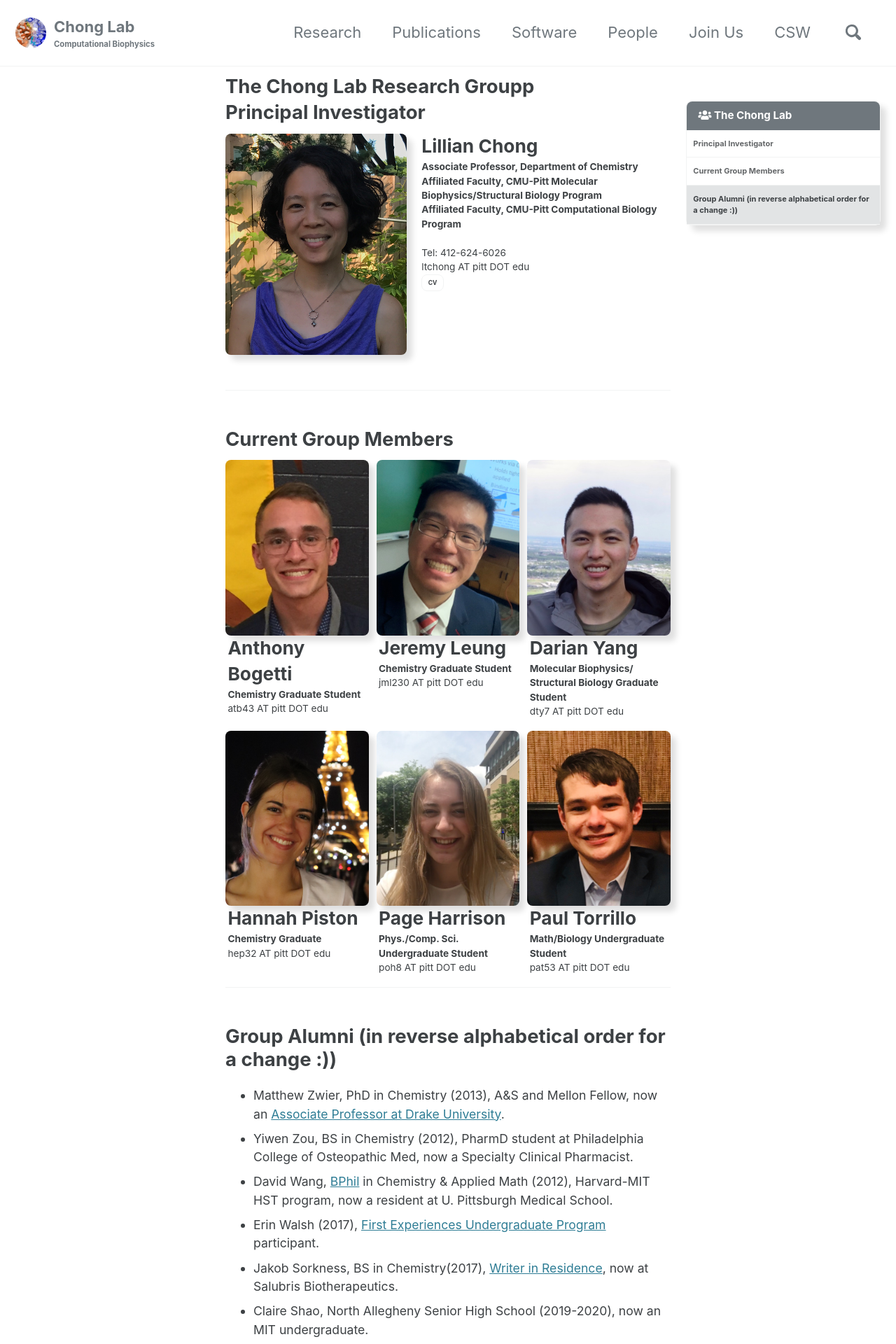
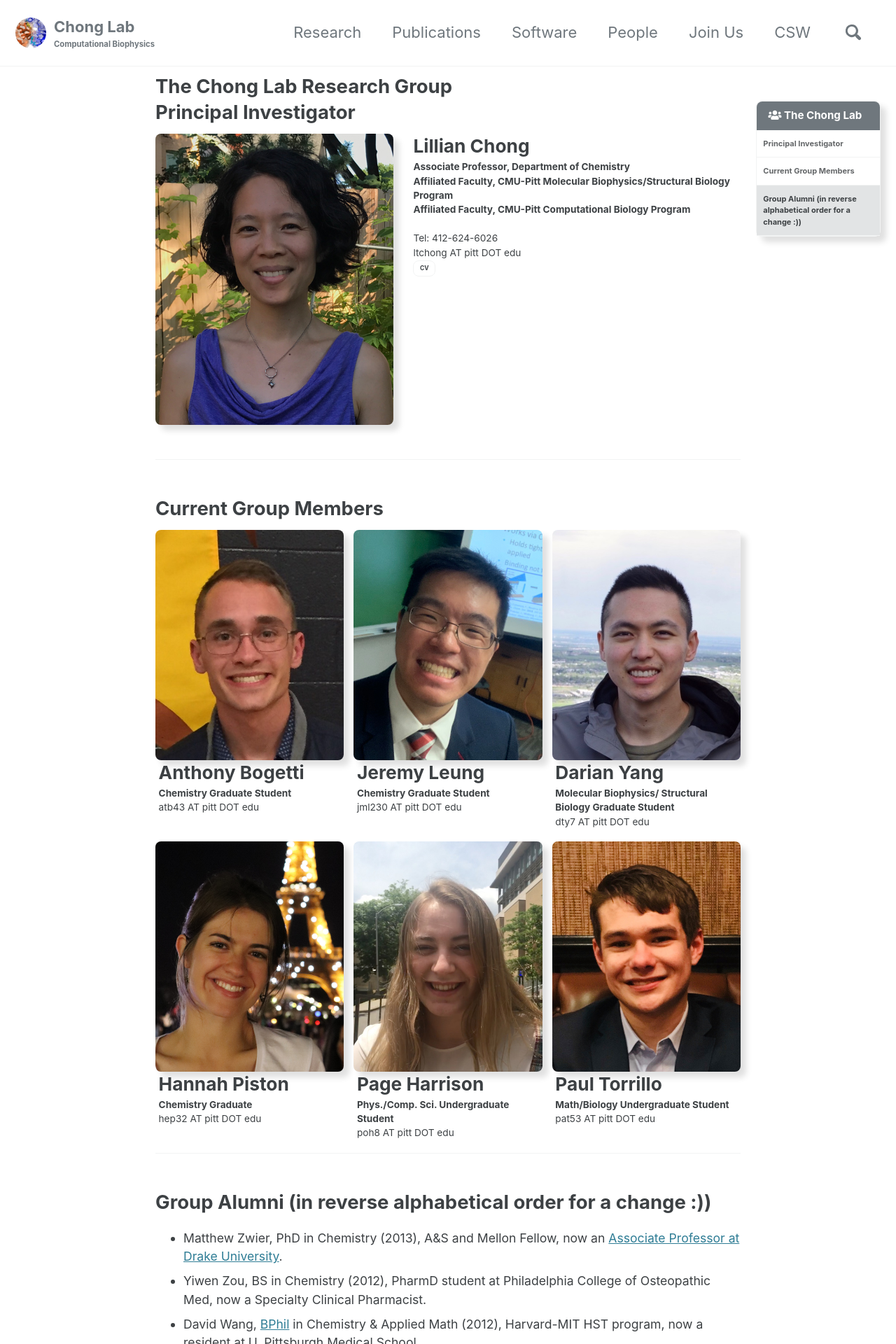
Before and after one commit to darianyang/darianyang.github.io, a Jekyll site: the page built from _pages/people.md, in a window 1280 px wide. Shown: the top 1920 px of the page at 70% size. Built offline with Jekyll 4.4.1, drawn with Linux system fonts in a browser that asks for light colours; cached includes are drawn as plain includes.

Commit message:
updated sidebar width

```diff
--- a/_pages/people.md
+++ b/_pages/people.md
@@ -1,6 +1,6 @@
 ---
 permalink: /people/
-title: The Chong Lab Research Groupp
+title: The Chong Lab Research Group
 #layout: splash
 #layout: single
 #classes: wide
--- a/_sass/minimal-mistakes/_variables.scss
+++ b/_sass/minimal-mistakes/_variables.scss
@@ -151,9 +151,9 @@ $max-width: $x-large !default;
    Grid
    ========================================================================== */
 
-$right-sidebar-width-narrow: 200px !default;
-$right-sidebar-width: 300px !default;
-$right-sidebar-width-wide: 400px !default;
+$right-sidebar-width-narrow: 100px !default;
+$right-sidebar-width: 200px !default;
+$right-sidebar-width-wide: 300px !default;
 
 /*
    Other
```
Also changed, not shown: 1 other file.
